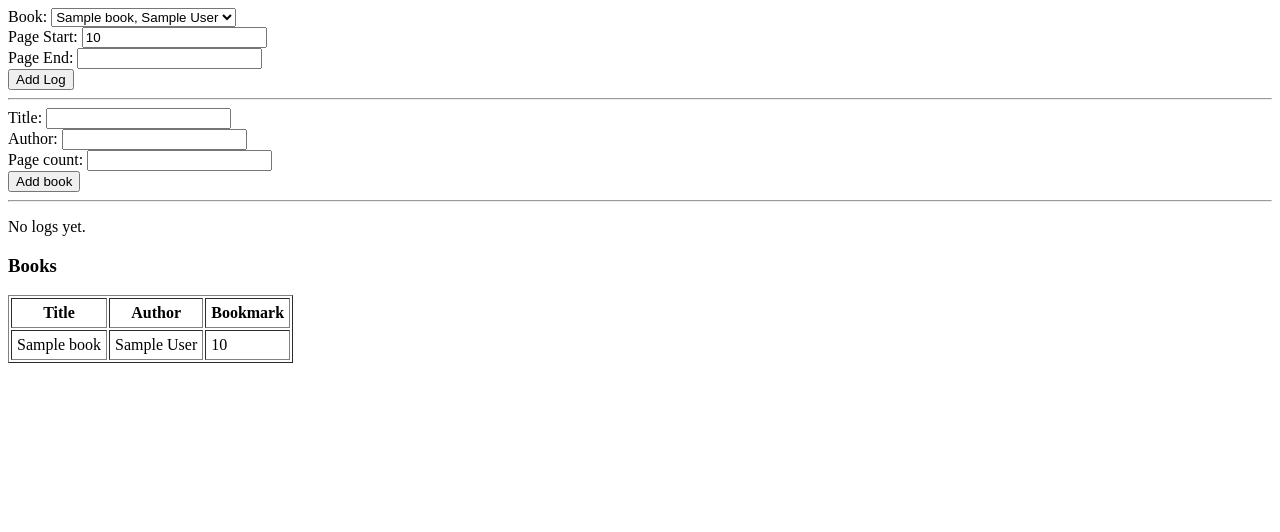
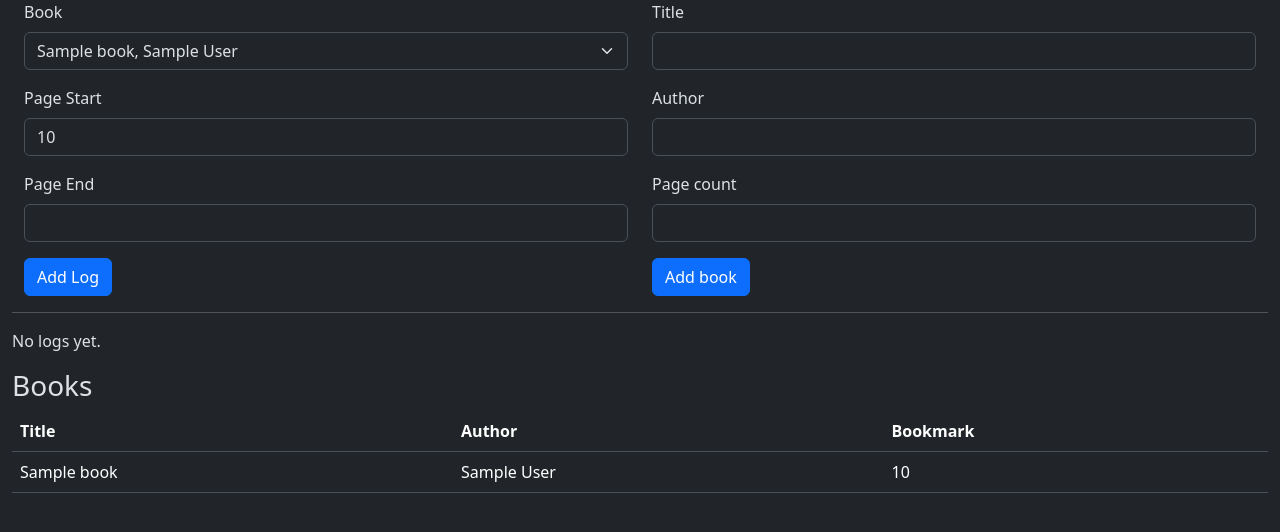
Before and after one commit to TanguiLouedec/pyshelf, a FastAPI app: page / in a window 1280 px wide. Shown: the top 532 px of the page. Run offline with FastAPI, Linux system fonts and the light colour scheme; tables that the repository leaves empty hold one stand-in row (values such as "Sample post").

Commit message:
ADD: Added bootstrap css support and started styling homepage

```diff
--- a/app/templates/base.html
+++ b/app/templates/base.html
@@ -2,11 +2,14 @@
 <html>
 <head>
   <title>{% block title %}{% endblock %}</title>
+
+  <link href="https://cdn.jsdelivr.net/npm/bootstrap@5.3.8/dist/css/bootstrap.min.css" rel="stylesheet" integrity="sha384-sRIl4kxILFvY47J16cr9ZwB07vP4J8+LH7qKQnuqkuIAvNWLzeN8tE5YBujZqJLB" crossorigin="anonymous">
 </head>
-<body>
-  <header></header>
+<body class="bs-primary container-fluid" data-bs-theme="dark">
 
   {% block content %}
   {% endblock %}
+
+  <script src="https://cdn.jsdelivr.net/npm/bootstrap@5.3.8/dist/js/bootstrap.bundle.min.js" integrity="sha384-FKyoEForCGlyvwx9Hj09JcYn3nv7wiPVlz7YYwJrWVcXK/BmnVDxM+D2scQbITxI" crossorigin="anonymous"></script>
 </body>
 </html>
--- a/app/templates/dashboard.html
+++ b/app/templates/dashboard.html
@@ -3,40 +3,59 @@
 {% block title %}Dashboard{% endblock %}
 
 {% block content %}
-
+<div class="container-fluid">
+    <div class="row">
+        <div class="col">
             <form method="post" action="/logs/add">
-    <label>Book:</label>
-    <select name="book_id" id="book_select" required>
+                <div class="mb-3">
+                    <label class="form-label">Book</label>
+                    <select name="book_id" id="book_select" required class="form-select">
                         {% for book in books %}
                             <option value="{{ book.id }}" data-last-page="{{ book.last_read_page or 1 }}">{{ book.name }}, {{ book.author }}</option>
                         {% endfor %}
                     </select>
-    <br>
-    <label>Page Start:</label>
-    <input type="number" name="page_start" id="page_start" required><br>
-    <label>Page End:</label>
-    <input type="number" name="page_end" required><br>
-    <button type="submit">Add Log</button>
+                </div>
+
+                <div class="mb-3">
+                    <label class="form-label">Page Start</label>
+                    <input type="number" name="page_start" id="page_start" required class="form-control">
+                </div>
+
+                <div class="mb-3">
+                    <label class="form-label">Page End</label>
+                    <input type="number" name="page_end" required class="form-control">
+                </div>
+                <button type="submit" class="btn btn-primary">Add Log</button>
             </form>
+        </div>
+        <div class="col">
+            <form method="post" action="/books/add">
+                <div class="mb-3">
+                    <label class="form-label">Title</label>
+                    <input type="text" name="book_name" required class="form-control">
+                </div>
 
-<hr>
+                <div class="mb-3">
+                    <label class="form-label">Author</label>
+                    <input type="text" name="author" required class="form-control">
+                </div>
 
-<form method="post" action="/books/add">
-    <label>Title:</label>
-    <input type="text" name="book_name" required><br>
-    <label>Author:</label>
-    <input type="text" name="author" required><br>
-    <label>Page count:</label>
-    <input type="number" name="page_count" required><br>
-    <button type="submit">Add book</button>
+                <div class="mb-3">
+                    <label class="form-label">Page count</label>
+                    <input type="number" name="page_count" required class="form-control">
+                </div>
+                <button type="submit" class="btn btn-primary">Add book</button>
             </form>
+        </div>
+    </div>
+</div>
 
 <hr>
 
 <!-- Display logs -->
 {% if logs %}
     <h3>Reading Logs</h3>
-    <table border="1" cellpadding="5">
+    <table class="table">
         <tr>
             <th>Book</th>
             <th>Start Page</th>
@@ -58,7 +77,7 @@
 
 {% if books %}
     <h3>Books</h3>
-    <table border="1" cellpadding="5">
+    <table class="table">
         <tr>
             <th>Title</th>
             <th>Author</th>
```
Lines whose indentation alone changed are shown as unchanged.
